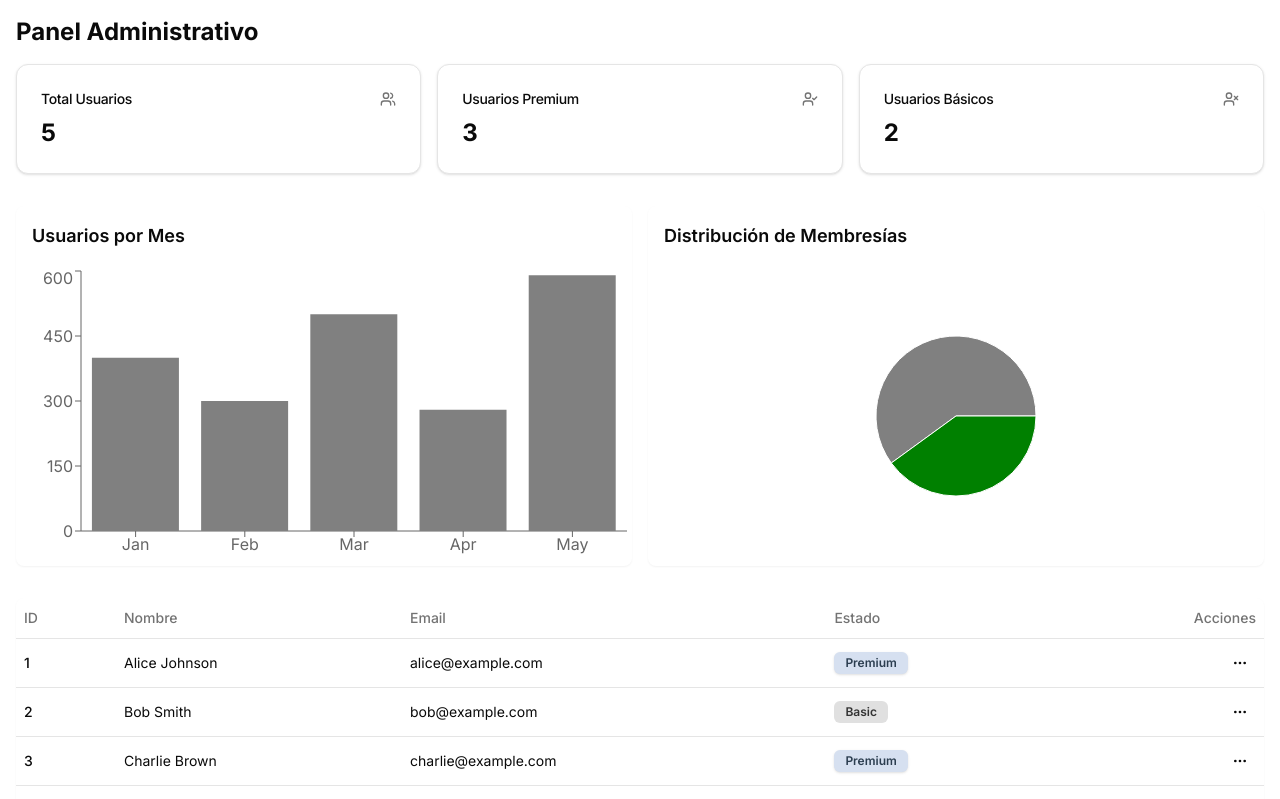
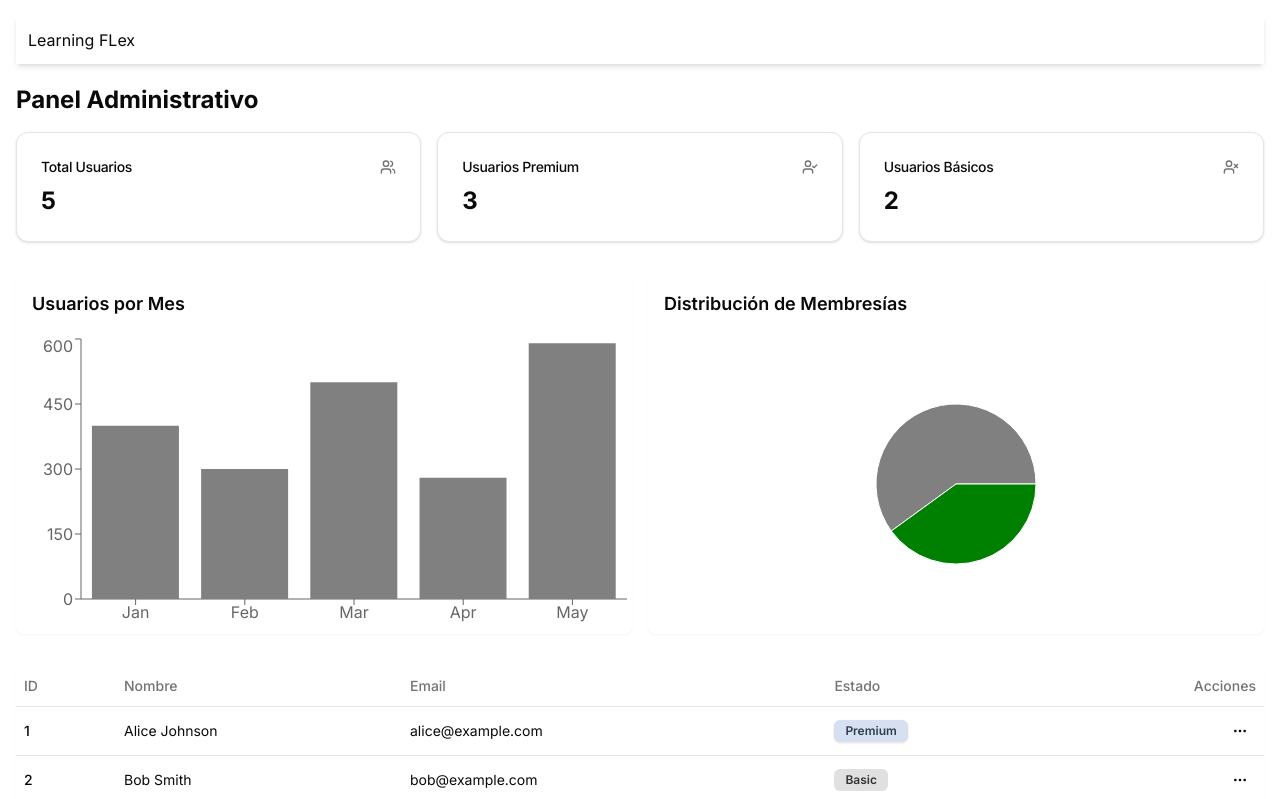
Before and after one commit to jonatanvillegas/Learning_Flex, a Next.js app: page /Admin in a window 1280 px wide. Shown: the top 799 px of the page. Built offline with nearby package versions, Linux system fonts and the light colour scheme.

Commit message:
arreglando bug de navegacion

```diff
--- a/app/Admin/page.tsx
+++ b/app/Admin/page.tsx
@@ -23,6 +23,7 @@ import {
   DropdownMenuTrigger,
 } from "@/components/ui/dropdown-menu"
 import { Badge } from "@/components/ui/badge"
+import Header from "../dashboard/_components/Header"
 
 export default function Component() {
 
@@ -68,6 +69,7 @@ export default function Component() {
 
   return (
     <div className="container mx-auto p-4">
+      <Header/>
       <h1 className="text-2xl font-bold mb-4">Panel Administrativo</h1>
 
       <div className="grid gap-4 md:grid-cols-3 mb-8">
--- a/app/_components/Hero.tsx
+++ b/app/_components/Hero.tsx
@@ -1,6 +1,13 @@
+'use client'
+import { useUser } from '@clerk/nextjs'
+import { redirect } from 'next/navigation'
 import React from 'react'
 
 function Hero() {
+  const {user} = useUser()
+    if (user?.id) {
+        redirect("/dashboard")
+    }
     return (
         <section className="bg-gray">
             <div className="mx-auto max-w-screen-md px-4 py-32 lg:flex lg:h-full lg:items-center">
@@ -17,7 +24,7 @@ function Hero() {
                     <div className="mt-8 flex flex-wrap justify-center gap-4">
                         <a
                             className="block w-full rounded bg-primary px-12 py-3 text-sm font-medium text-white shadow hover:bg-blue-950 focus:outline-none focus:ring active:bg-sky-900 sm:w-auto"
-                            href="/dashboard"
+                            href="/sign-in"
                         >
                             Get Started
                         </a>
--- a/app/dashboard/_components/Header.tsx
+++ b/app/dashboard/_components/Header.tsx
@@ -3,7 +3,7 @@ import React from 'react'
 
 const Header = () => {
   return (
-    <div className='flex justify-between items-center p-3 shadow-md'>
+    <div className='flex justify-between items-center p-3 shadow-md mb-5'>
         <div>
             Learning FLex
         </div>
```
Also changed, not shown: middleware.ts (+8 -8 lines).
